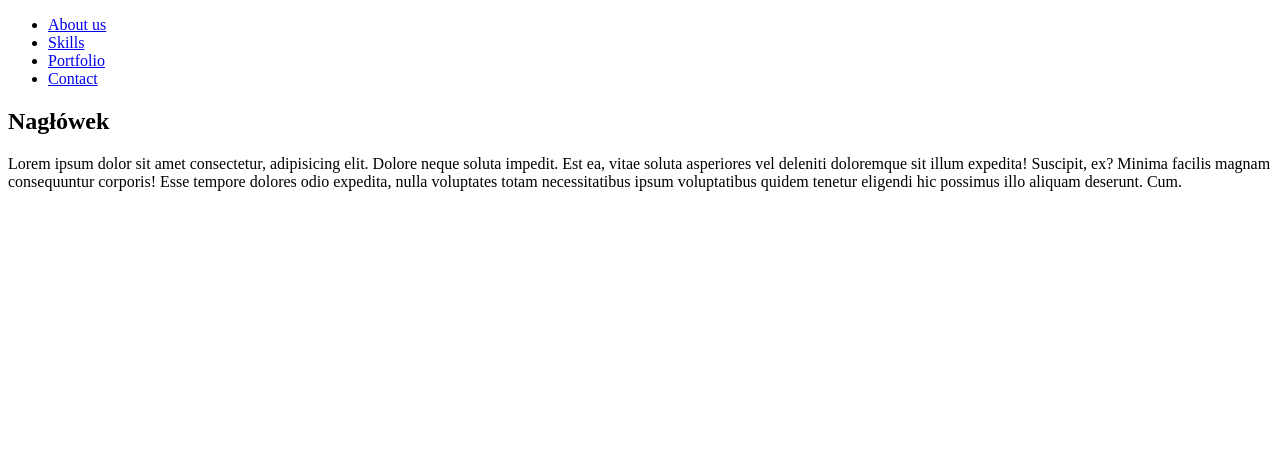
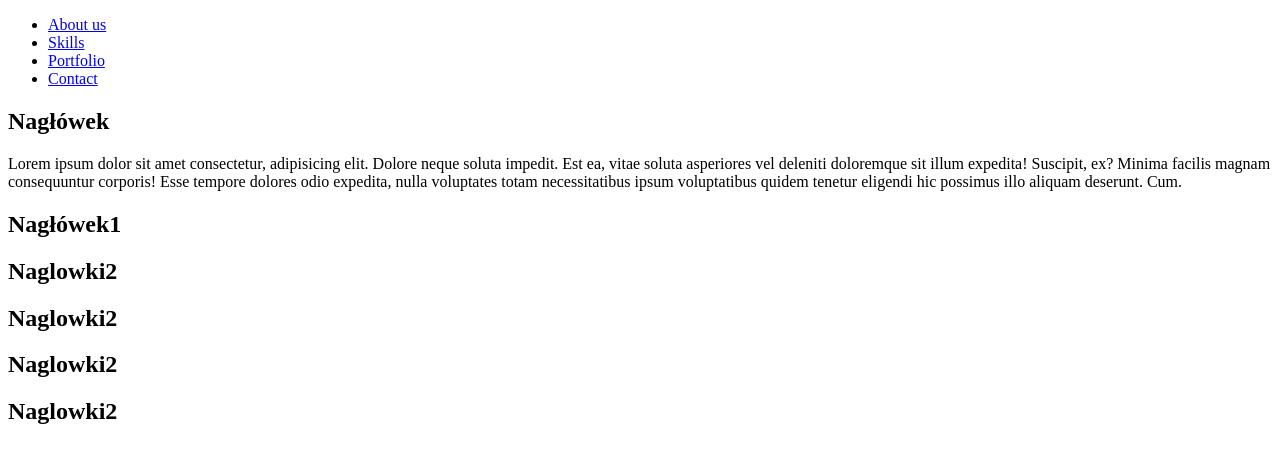
Before and after one commit to marekAren/15-html-prosta-strona, a plain HTML site: page index.html in a window 1280 px wide. Drawn offline with Linux system fonts and the light colour scheme.

Commit message:
15-html-prosta-strona sekcja 2

```diff
--- a/index.html
+++ b/index.html
@@ -26,5 +26,26 @@
 
 </section>
 
+<section id="Skills">
+    <!-- h1{Nagłówek1}+(div.skill>h2{Naglowki2}+p)*4 -->
+    <h1>Nagłówek1</h1>
+    <div class="skill">
+        <h2>Naglowki2</h2>
+        <p></p>
+    </div>
+    <div class="skill">
+        <h2>Naglowki2</h2>
+        <p></p>
+    </div>
+    <div class="skill">
+        <h2>Naglowki2</h2>
+        <p></p>
+    </div>
+    <div class="skill">
+        <h2>Naglowki2</h2>
+        <p></p>
+    </div>
+</section>
+
 </body>
 </html>
```
